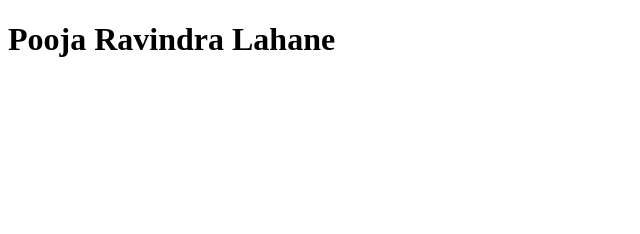
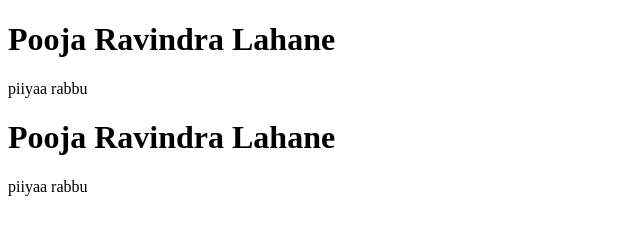
Before and after one commit to poojalahane/PRACTICE, a plain HTML site: page index.html in a window 1280 px wide. Shown: the whole page, without its empty margins (0-640 px from the left). Drawn offline with Linux system fonts and the light colour scheme.

Commit message:
Added Features

```diff
--- a/index.html
+++ b/index.html
@@ -3,9 +3,12 @@
 <head>
     <meta charset="UTF-8">
     <meta name="viewport" content="width=device-width, initial-scale=1.0">
-    <title>Document</title>
+    <title>Document of pooja</title>
 </head>
 <body>
     <h1>Pooja Ravindra Lahane</h1>
+    <p>piiyaa rabbu</p>
+    <h1>Pooja Ravindra Lahane</h1>
+    <p>piiyaa rabbu</p>
 </body>
 </html>
```
